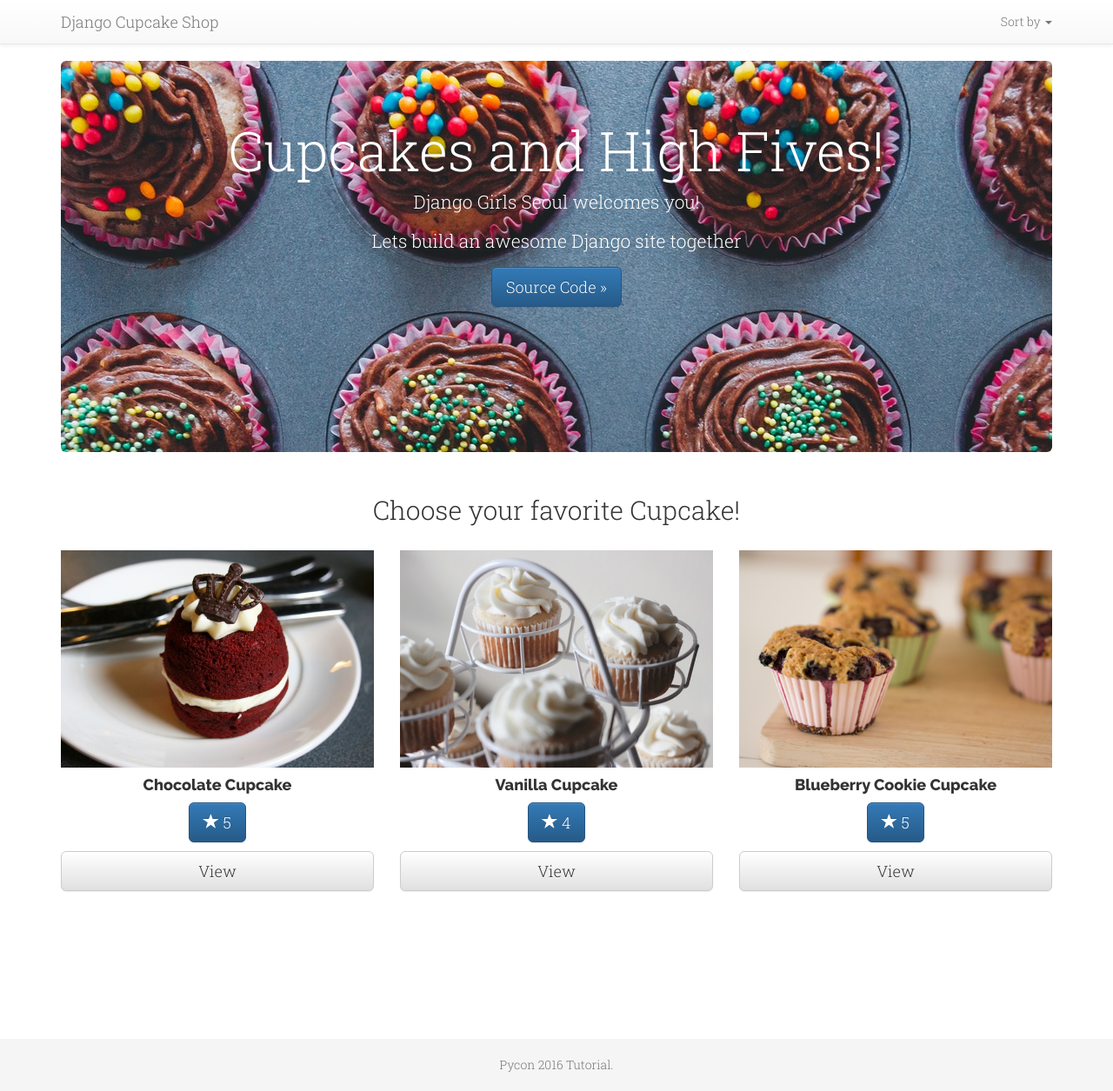
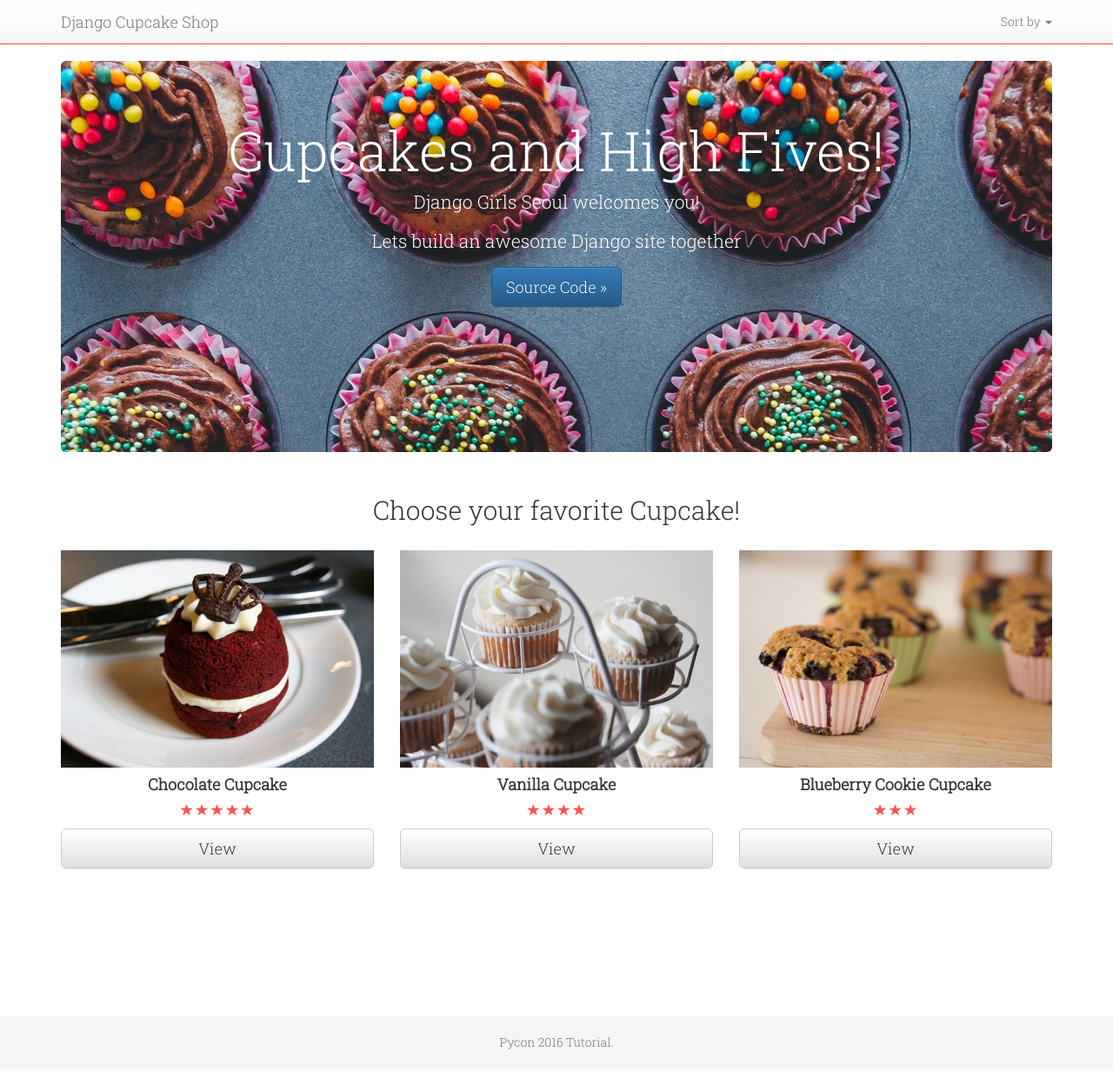
Before and after one commit to DjangoGirlsSeoul/djangocupcakeshop, a Django app: page / in a window 1280 px wide. Shown: the whole page at 87% size. After the commit the page ends 1207 px from the top, so only its background shows below. Run offline with Django 3.2, Linux system fonts and the light colour scheme; some libraries are stand-ins or nearby versions.

Commit message:
Step-8(d) - Improve templates style and layout

```diff
--- a/menu/static/menu/css/style.css
+++ b/menu/static/menu/css/style.css
@@ -2,8 +2,7 @@
 
 
 body {
-  font-family: Roboto Slab;
-  /*min-height: 2000px;*/
+  font-family: "Roboto Slab","Helvetica", "Arial", sans-serif;;
   padding-top: 70px;
 }
 
@@ -22,7 +21,6 @@ body {
 
 .card-title {
   margin-bottom: 1rem;
-  font-family: Raleway;
   font-weight: 900;
 }
 
@@ -52,3 +50,17 @@ body {
 .text-muted {
   margin-top: 20px;
 }
+
+.glyphicon
+{
+  color:#FF5252;
+}
+
+/* navbar */
+.navbar-default {
+    border-color: #FF5252;
+}
+
+a {
+  color: #FF5252;
+}
--- a/menu/templates/menu/base.html
+++ b/menu/templates/menu/base.html
@@ -49,6 +49,10 @@
     </footer>
   <script src="https://ajax.googleapis.com/ajax/libs/jquery/1.11.3/jquery.min.js"></script>
   <script src="https://maxcdn.bootstrapcdn.com/bootstrap/3.3.6/js/bootstrap.min.js" ></script>
-
+  <script>
+  $(function () {
+  $('[data-toggle="popover"]').popover()
+  })
+  </script>
 </body>
 </html>
--- a/menu/templates/menu/list.html
+++ b/menu/templates/menu/list.html
@@ -24,9 +24,13 @@
         </div>
         <div class="card-block">
           <h4 class="card-title text-center">Chocolate Cupcake</h4>
-          <p class="card-text text-center"><button type="button" class="btn btn-primary btn-lg">
-              <span class="glyphicon glyphicon-star" aria-hidden="true"></span> 5
-          </button></p>
+            <p class="card-text text-center">
+              <span class="glyphicon glyphicon-star" aria-hidden="true"></span>
+              <span class="glyphicon glyphicon-star" aria-hidden="true"></span>
+              <span class="glyphicon glyphicon-star" aria-hidden="true"></span>
+              <span class="glyphicon glyphicon-star" aria-hidden="true"></span>
+              <span class="glyphicon glyphicon-star" aria-hidden="true"></span>
+            </p>
           <a href="#" class="btn btn-default btn-lg btn-block">View</a>
         </div>
         </div>
@@ -38,9 +42,12 @@
           </div>
         <div class="card-block">
           <h4 class="card-title text-center">Vanilla Cupcake</h4>
-          <p class="card-text text-center"><button type="button" class="btn btn-primary btn-lg">
-              <span class="glyphicon glyphicon-star" aria-hidden="true"></span> 4
-          </button></p>
+          <p class="card-text text-center">
+            <span class="glyphicon glyphicon-star" aria-hidden="true"></span>
+            <span class="glyphicon glyphicon-star" aria-hidden="true"></span>
+            <span class="glyphicon glyphicon-star" aria-hidden="true"></span>
+            <span class="glyphicon glyphicon-star" aria-hidden="true"></span>
+          </p>
           <a href="#" class="btn btn-default btn-lg btn-block">View</a>
         </div>
         </div>
@@ -52,9 +59,11 @@
           </div>
         <div class="card-block">
           <h4 class="card-title text-center">Blueberry Cookie Cupcake</h4>
-          <p class="card-text text-center"><button type="button" class="btn btn-primary btn-lg">
-              <span class="glyphicon glyphicon-star" aria-hidden="true"></span> 5
-          </button></p>
+          <p class="card-text text-center">
+            <span class="glyphicon glyphicon-star" aria-hidden="true"></span>
+            <span class="glyphicon glyphicon-star" aria-hidden="true"></span>
+            <span class="glyphicon glyphicon-star" aria-hidden="true"></span>
+          </p>
           <a href="#" class="btn btn-default btn-lg btn-block">View</a>
         </div>
         </div>
```
Also changed, not shown: menu/templates/menu/detail.html (+30 -3 lines).
